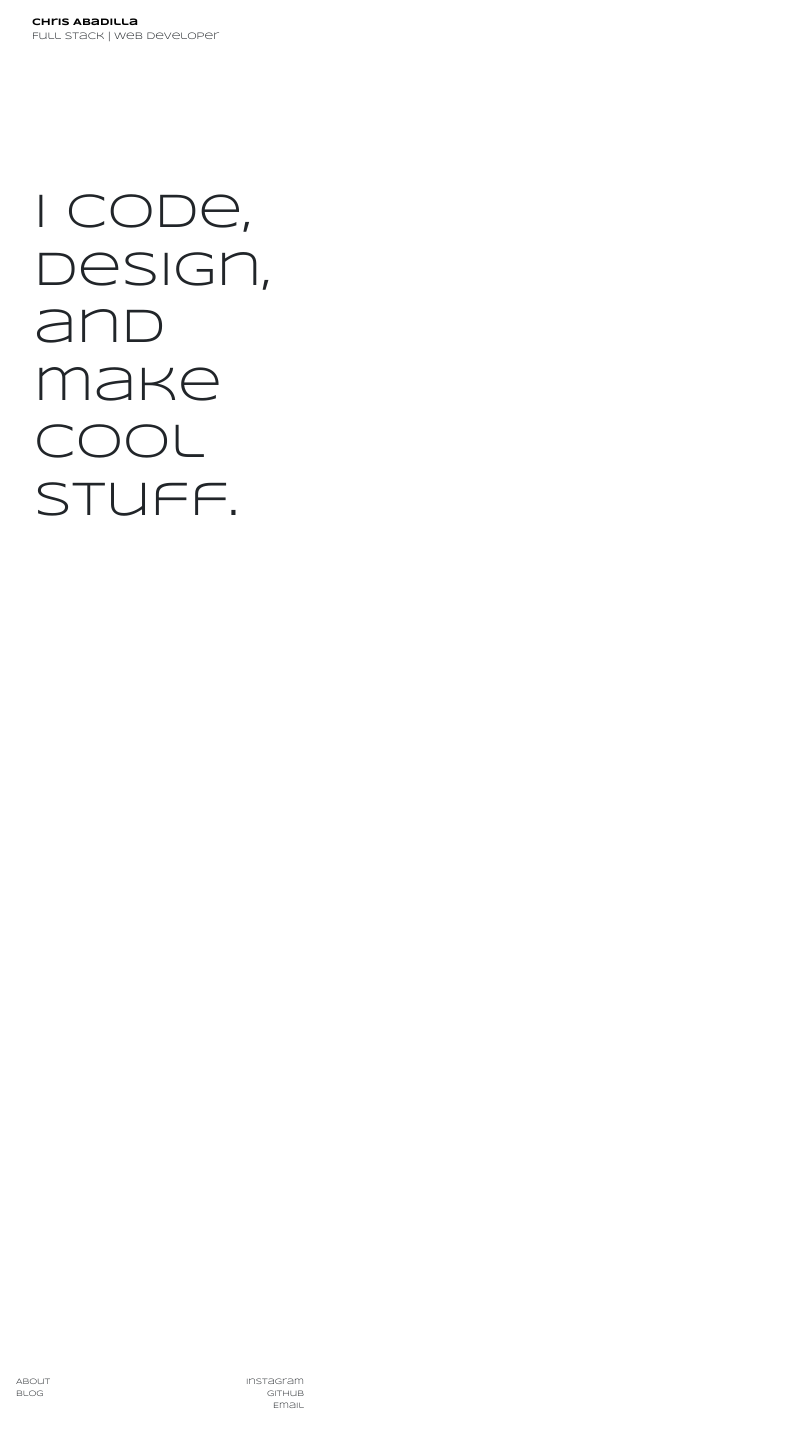
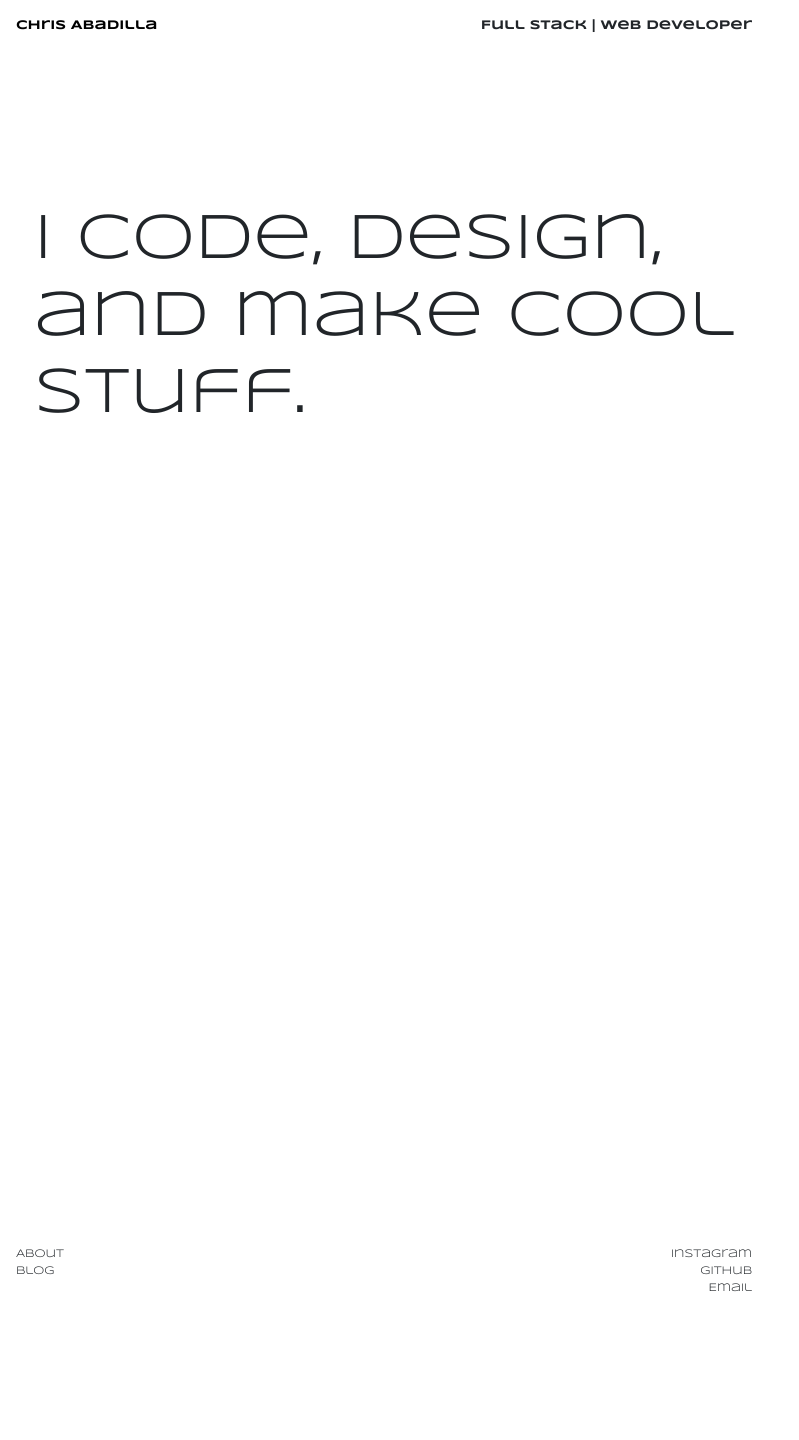
Before and after one commit to chabadilla92/reactportfolio, a React (Create React App) app: page / in a window 1280 px wide. Shown: the whole page, without its empty margins (0-799 px from the left). After the commit the page ends 1312 px from the top, so only its background shows below. Built offline with nearby package versions, Linux system fonts and the light colour scheme; a web font is replaced by a local one.

Commit message:
pre animation

```diff
--- a/src/App.css
+++ b/src/App.css
@@ -126,7 +126,6 @@ main > h1 {
 }
 
 
-
 card > a {
   text-decoration: none;
 }
@@ -140,6 +139,10 @@ card > p {
 #footersection {
   height: 10vh;
   width: 320px;
+  grid-column-start: 1;
+  grid-column-end: 2;
+  grid-row-start: 3;
+  grid-row-end: 4;
 
 }
 
@@ -161,3 +164,118 @@ card > p {
   padding-right: 1em;
   text-align: right;
 }
+
+/* MEDIA QUERIES */
+@media screen and (min-width:375px) {
+  #navsection {
+    width: 375px;
+  }
+
+  #footersection {
+    width: 375px;
+  }
+}
+
+@media screen and (min-width:425px) {
+  #navsection {
+    width: 425px;
+  }
+
+  #footersection {
+    width: 425px;
+  }
+}
+
+/* TABLET */
+@media screen and (min-width:768px) {
+  /* Nav */
+  #navsection {
+    width: 768px;
+  }
+
+  nav > ul {
+    display: flex;
+    justify-content: space-between;
+    padding: 1em;
+  }
+
+  #chrisnav, #subheader {
+  font-size: .8rem;
+  font-weight: bold;
+  }
+
+  /* Main */
+  main > h1 {
+    width: 12em;
+    font-size: 4rem;
+  }
+
+  #id1 > card, #id2 > card, #id3 > card, #id4 > card {
+    font-size: 1.2em;
+  }
+
+  #projectcontainer {
+    justify-content: space-evenly;
+    width: 400vw;
+    padding-right: 2em;
+  }
+
+  #projectcontainer > .card {
+    height: 60vh;
+  }
+
+  #id1, #id2, #id3, #id4 {
+    margin-top: 0;
+    background-color: black;
+    border: 3px solid black;
+  }
+
+  #id1 {
+    background-image: url("https://www.mandatory.gg/wp-content/uploads/news/esport/valorant-news-esport-t1.jpg");
+    background-position: center;
+    background-repeat: no-repeat;
+  }
+
+  #id2 {
+    background-image: url("https://assets2.ignimgs.com/2014/02/13/lol0127141280jpg-dc3acc_160w.jpg?width=1280");
+    background-position: center;
+    background-repeat: no-repeat;
+  }
+
+  #id3 {
+    background-image: url("https://i.pcmag.com/imagery/articles/05hXk1J5R4iHWkM13wqrr9M-7.fit_lim.size_1050x.jpg");
+    background-position: center;
+    background-repeat: no-repeat;
+
+  }
+
+  #id4 {
+    background-image: url("https://media.wired.com/photos/5ed81e2a9037c803a68d3b91/3:2/w_1280%2Cc_limit/Science_cannabis_912188764.jpg");
+    background-position: center;
+    background-repeat: no-repeat;
+
+  }
+
+.card > card {
+  background-color: rgb(0,0,0,0.7);
+  padding: 1em;
+}
+
+  card > p, card > a {
+    color: white;
+  }
+
+  card > a {
+    font-size: 2em;
+  }
+
+
+  #footersection {
+    width: 768px;
+    transform: translateY(-130px);
+  }
+
+  #footerdiv > ul > li {
+    font-size: .7em;
+  }
+}
```
